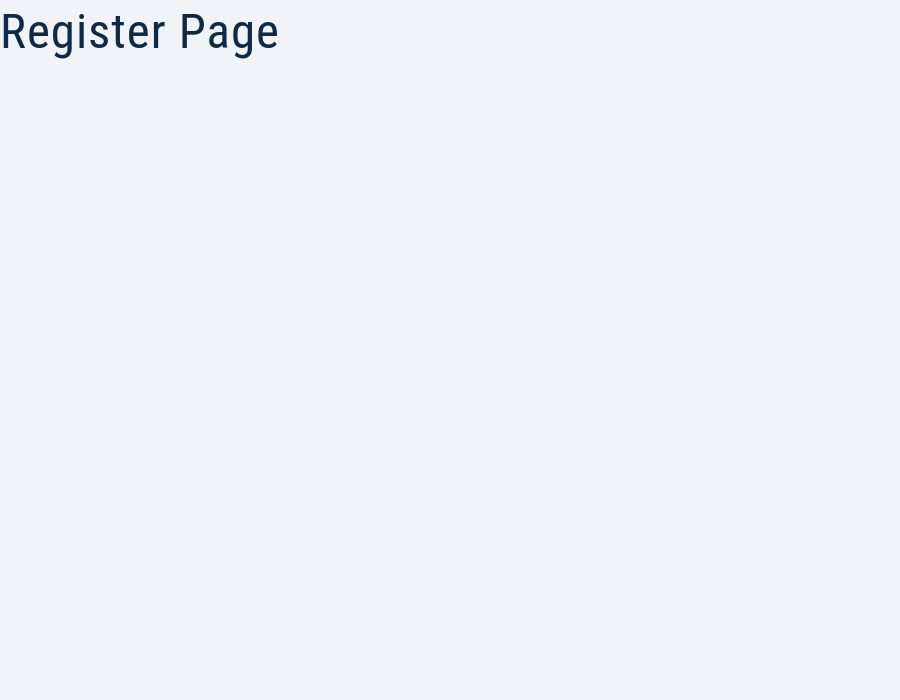
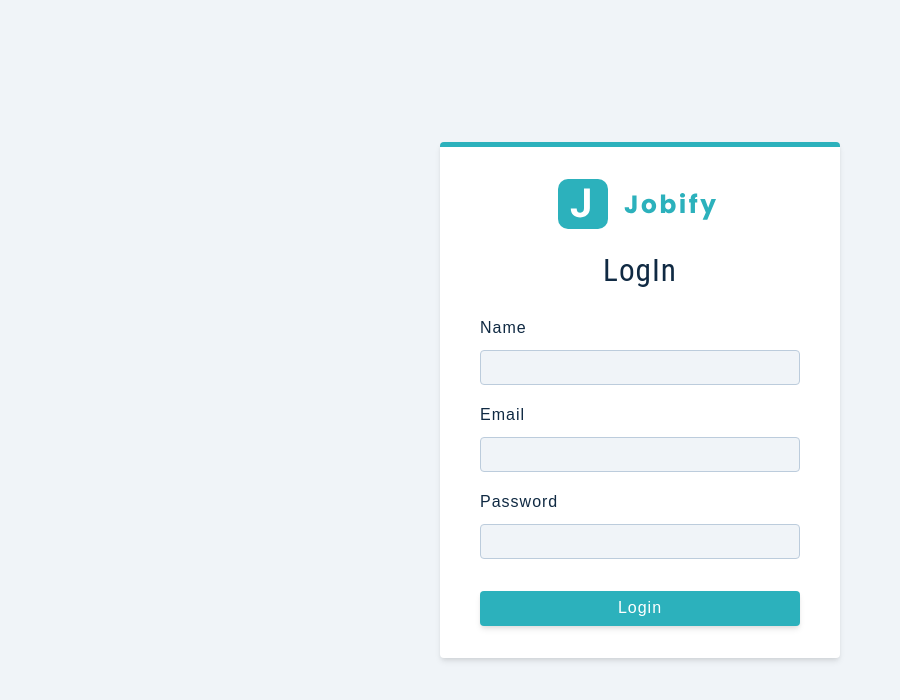
Before and after one commit to akkdev1/mern-jobify-web, a React (Create React App) app: page /register in a window 1280 px wide. Shown: the top 700 px of the page, without its empty margins (0-900 px from the left). Built offline with nearby package versions, Linux system fonts and the light colour scheme.

Commit message:
Form Row Component

```diff
--- /dev/null
+++ b/src/components/FormRow.js
@@ -0,0 +1,20 @@
+import React from 'react'
+
+const FormRow = ({ type, name, value, handleChange, labelText }) => {
+    return (
+        <div className='form-row'>
+            <label htmlFor={name} className='form-label'>
+                {labelText || name}
+            </label>
+            <input
+                type={type}
+                name={name}
+                value={value}
+                onChange={handleChange}
+                className='form-input'
+            />
+        </div>
+    )
+}
+
+export default FormRow
--- a/src/components/index.js
+++ b/src/components/index.js
@@ -1,4 +1,5 @@
 import Logo from './Logo'
+import FormRow from './FormRow'
 export {
-    Logo
+    Logo, FormRow
 }
--- a/src/pages/Register.js
+++ b/src/pages/Register.js
@@ -1,10 +1,67 @@
 import React from 'react'
+import { useState, useEffect } from 'react'
+import { Logo, FormRow } from '../components'
+import Warpper from '../assets/wrappers/RegisterPage' //เรียกใช้ componetn รูปแบบ Warp Page  ในการ Zoom Page เข้าออก
 
+//  ทำการ Initial ค่าตัวแปร State ที่ใช้งานใน Page ไว้ด้านบนสุด ก่อนฟังก์ชั่น Component
+const initialState = {
+    name: '',
+    email: '',
+    password: '',
+    isMember: true,
+}
+
+//==================================================
 const Register = () => {
+
+    const [value, setValue] = useState(initialState)
+
+    //ฟังก์ชั่นจับการป้อนข้อมูล
+    const handleChange = (e) => {
+        console.log(e.target)
+    }
+
+    //ฟังก์ชั่นการกดปุ่ม
+    const onSubmit = (e) => {
+        e.preventDefault()
+        console.log(e.target)
+    }
+
+    //======================================================
     return (
-        <div>
-            <h1>Register Page</h1>
-        </div>
+        <Warpper className='full-page'>
+            <form className='form' onSubmit={onSubmit}>
+                <Logo />
+                <h3>LogIn</h3>
+
+                {/* ใส่ค่า Name Input */}
+                <FormRow
+                    type='text'
+                    name='name'
+                    value={value.name}
+                    handleChange={handleChange}
+                />
+
+                {/* ใส่ค่า Email Input */}
+                <FormRow
+                    type='email'
+                    name='email'
+                    value={value.email}
+                    handleChange={handleChange}
+                />
+
+                {/* ใส่ค่า Password Input */}
+                <FormRow
+                    type='password'
+                    name='password'
+                    value={value.password}
+                    handleChange={handleChange}
+                />
+                <button type='submit' className='btn btn-block'>
+                    Login
+                </button>
+            </form>
+        </Warpper>
     )
 }
 export default Register
```
